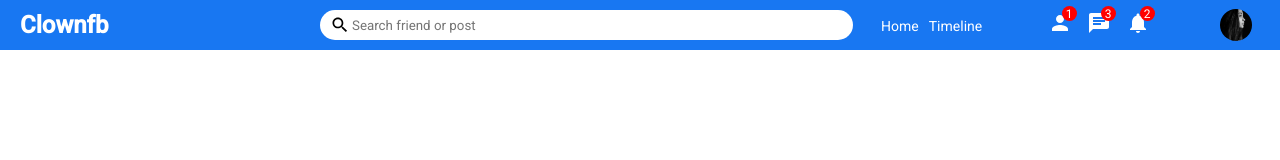
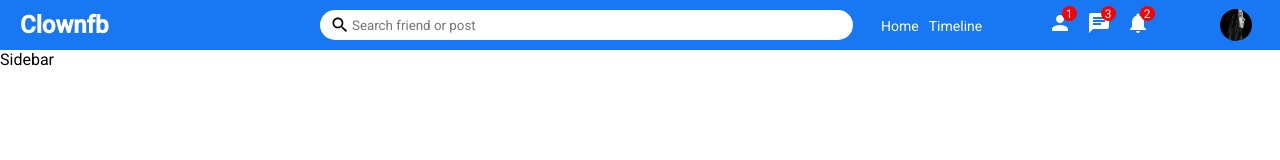
Before and after one commit to SaRvj/clownfb, a React (Create React App) app: page / in a window 1280 px wide. Shown: the top 160 px of the page. Built offline with nearby package versions, Linux system fonts and the light colour scheme.

Commit message:
add sidebar, change home in jsx

```diff
--- a/src/App.js
+++ b/src/App.js
@@ -1,9 +1,10 @@
 //import Home from "./pages/Home";
 //import { Person } from "@material-ui/icons";
-import Topbar from "./components/topbar/Topbar";
+//import Topbar from "./components/topbar/Topbar";
+import Home from "./pages/Home";
 
 function App() {
-  return <Topbar/>;
+  return <Home/>;
 }
 
 export default App;
--- /dev/null
+++ b/src/components/sidebar/Sidebar.jsx
@@ -0,0 +1,11 @@
+import Topbar from "../topbar/Topbar";
+//import React from "react";
+import "./sidebar.css"
+
+export default function Sidebar() {
+    return(
+        <div>
+            Sidebar
+        </div>
+    )
+}
--- a/src/pages/Home.js
+++ b/src/pages/Home.jsx
@@ -1,9 +1,13 @@
 //import React from "react";
+import Sidebar from "../components/sidebar/Sidebar";
 import Topbar from "../components/topbar/Topbar";
 
 export default function Home() {
     return (
         //<div> My homepage</div>
-        <Topbar/>
+        <>
+            <Topbar/>
+            <Sidebar/>
+        </>
     );
 }
```
Also changed, not shown: src/components/sidebar/sidebar.css (added).
